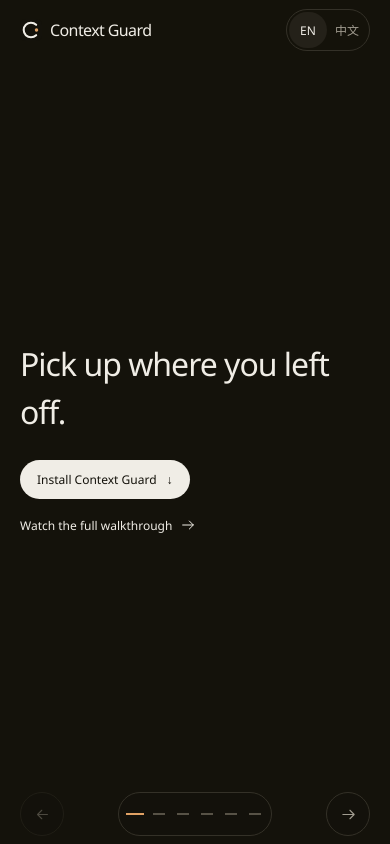
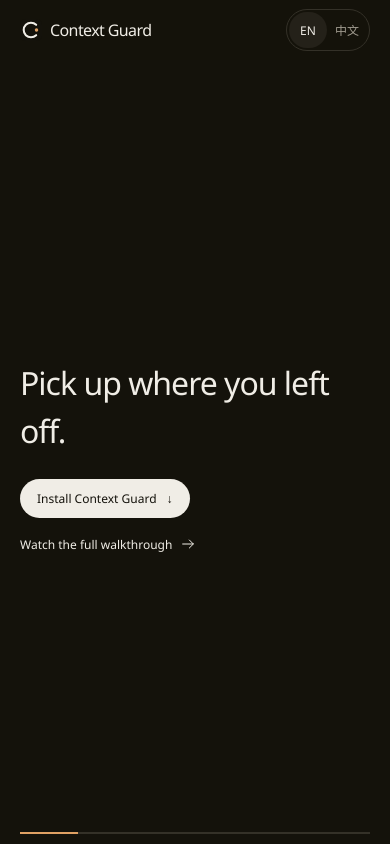
Before and after one commit to Michel-Johnson/Context-Guard-Skill, a React (Vite) app in the folder site/: page / in a window 390 px wide. Built offline with nearby package versions, Linux system fonts and the light colour scheme.

Commit message:
Drive promotion pages with wheel gestures

```diff
--- a/site/src/App.tsx
+++ b/site/src/App.tsx
@@ -1,4 +1,4 @@
-import { useCallback, useEffect, useState, type MouseEvent as ReactMouseEvent, type ReactNode } from "react";
+import { useCallback, useEffect, useRef, useState, type MouseEvent as ReactMouseEvent, type ReactNode } from "react";
 import { MotionConfig, useReducedMotion } from "motion/react";
 import { Icon } from "./components";
 import { Workbench } from "./Workbench";
@@ -33,8 +33,8 @@
     <div
       className={`site-page page-${id}`}
       data-page={id}
+      data-active={active ? "true" : undefined}
       tabIndex={active ? -1 : undefined}
-      hidden={!active}
       inert={!active}
       aria-hidden={!active}
     >
@@ -66,27 +66,40 @@
   const [workbenchRevision, setWorkbenchRevision] = useState(0);
   const [debugRevision, setDebugRevision] = useState(0);
   const [activePage, setActivePage] = useState<PageId>(pageFromHash);
+  const activePageRef = useRef(activePage);
+  const [pageDirection, setPageDirection] = useState<"up" | "down">("down");
   const activeIndex = pageIds.indexOf(activePage);
+  const wheelGesture = useRef({ delta: 0, locked: false, release: 0, lastEvent: 0 });
+
+  const showPage = useCallback((page: PageId) => {
+    const previous = pageIds.indexOf(activePageRef.current);
+    const next = pageIds.indexOf(page);
+    if (previous === next) return;
+    setPageDirection(next > previous ? "down" : "up");
+    activePageRef.current = page;
+    setActivePage(page);
+  }, []);
 
   useEffect(() => {
-    const sync = () => setActivePage(pageFromHash());
+    const sync = () => showPage(pageFromHash());
     window.addEventListener("hashchange", sync);
     window.addEventListener("popstate", sync);
     return () => {
       window.removeEventListener("hashchange", sync);
       window.removeEventListener("popstate", sync);
     };
-  }, []);
+  }, [showPage]);
 
   const goToPage = useCallback((page: PageId) => {
     if (location.hash !== `#${page}`) history.pushState(history.state, "", `#${page}`);
-    setActivePage(page);
-  }, []);
+    showPage(page);
+  }, [showPage]);
 
   const movePage = useCallback((offset: number) => {
-    const next = Math.max(0, Math.min(pageIds.length - 1, activeIndex + offset));
-    if (next !== activeIndex) goToPage(pageIds[next]);
-  }, [activeIndex, goToPage]);
+    const current = pageIds.indexOf(activePageRef.current);
+    const next = Math.max(0, Math.min(pageIds.length - 1, current + offset));
+    if (next !== current) goToPage(pageIds[next]);
+  }, [goToPage]);
 
   useEffect(() => {
     function onKeyDown(event: KeyboardEvent) {
@@ -101,6 +114,59 @@
     window.addEventListener("keydown", onKeyDown);
     return () => window.removeEventListener("keydown", onKeyDown);
   }, [movePage]);
+
+  const turnPageFromWheel = useCallback((deltaX: number, deltaY: number, deltaMode: number, ctrlKey: boolean) => {
+    if (ctrlKey || !deltaY || Math.abs(deltaY) <= Math.abs(deltaX)) return false;
+    const gesture = wheelGesture.current;
+    gesture.lastEvent = performance.now();
+    if (gesture.locked) return true;
+    const scheduleRelease = (minimumDelay: number) => {
+      window.clearTimeout(gesture.release);
+      const release = () => {
+        const idleFor = performance.now() - gesture.lastEvent;
+        if (idleFor < 140) {
+          gesture.release = window.setTimeout(release, 140 - idleFor);
+          return;
+        }
+        gesture.delta = 0;
+        gesture.locked = false;
+      };
+      gesture.release = window.setTimeout(release, minimumDelay);
+    };
+    const unit = deltaMode === WheelEvent.DOM_DELTA_LINE ? 16
+      : deltaMode === WheelEvent.DOM_DELTA_PAGE ? window.innerHeight : 1;
+    gesture.delta += deltaY * unit;
+    if (Math.abs(gesture.delta) < 48) {
+      scheduleRelease(140);
+      return true;
+    }
+    const direction = Math.sign(gesture.delta);
+    gesture.delta = 0;
+    gesture.locked = true;
+    scheduleRelease(760);
+    movePage(direction);
+    return true;
+  }, [movePage]);
+
+  useEffect(() => {
+    function onWheel(event: WheelEvent) {
+      if (event.target instanceof Element && event.target.closest("input, textarea, select, [contenteditable='true']")) return;
+      if (turnPageFromWheel(event.deltaX, event.deltaY, event.deltaMode, event.ctrlKey)) event.preventDefault();
+    }
+    function onFrameWheel(event: MessageEvent) {
+      if (event.origin !== "null" || event.data?.source !== "cg-workbench-tour" || event.data?.type !== "page-wheel") return;
+      turnPageFromWheel(Number(event.data.deltaX) || 0, Number(event.data.deltaY) || 0, Number(event.data.deltaMode) || 0, Boolean(event.data.ctrlKey));
+    }
+    window.addEventListener("wheel", onWheel, { passive: false });
+    window.addEventListener("message", onFrameWheel);
+    return () => {
+      window.removeEventListener("wheel", onWheel);
+      window.removeEventListener("message", onFrameWheel);
+      window.clearTimeout(wheelGesture.current.release);
+      wheelGesture.current.delta = 0;
+      wheelGesture.current.locked = false;
+    };
+  }, [turnPageFromWheel]);
 
   function handlePageLink(event: ReactMouseEvent<HTMLDivElement>) {
     if (event.defaultPrevented || event.button !== 0 || event.metaKey || event.ctrlKey || event.shiftKey || event.altKey) return;
@@ -162,6 +228,11 @@
           </div>
         </header>
         <main id="top" className="page-deck" key={language}>
+          <div
+            className="page-track"
+            data-direction={pageDirection}
+            style={{ transform: `translate3d(0, -${activeIndex * 100}%, 0)` }}
+          >
           <Page id="home" active={activePage === "home"}>
             <section className="hero" id="home" aria-labelledby="hero-title">
               <h1 id="hero-title">
@@ -248,23 +319,14 @@
               </footer>
             </div>
           </Page>
+          </div>
         </main>
-        <nav className="page-controls" aria-label={t("页面导航")}>
-          <button className="page-control page-control-previous" type="button" onClick={() => movePage(-1)} disabled={activeIndex === 0} aria-label={t("上一页")}>
-            <Icon name="back" size={17} /><span>{t("上一页")}</span>
-          </button>
-          <div className="page-dots">
-            {pageIds.map((page) => (
-              <button key={page} type="button" className={page === activePage ? "active" : ""}
-                aria-current={page === activePage ? "page" : undefined}
-                aria-label={`${t("转到")} ${t(pageLabels[page])}`}
-                onClick={() => goToPage(page)}><span /></button>
-            ))}
-          </div>
-          <button className="page-control page-control-next" type="button" onClick={() => movePage(1)} disabled={activeIndex === pageIds.length - 1} aria-label={t("下一页")}>
-            <span>{t("下一页")}</span><Icon name="arrow" size={17} />
-          </button>
-        </nav>
+        <div className="page-position" aria-hidden="true">
+          <span style={{ width: `${((activeIndex + 1) / pageIds.length) * 100}%` }} />
+        </div>
+        <div className="visually-hidden" aria-live="polite">
+          {t("当前页面")}：{t(pageLabels[activePage])}
+        </div>
       </div>
     </MotionConfig>
   );
--- a/site/src/Workbench.tsx
+++ b/site/src/Workbench.tsx
@@ -211,6 +211,9 @@
     if (ready) send({ type: "motion", reduced });
     if (reduced) setPlaying(false);
   }, [ready, reduced]);
+  useEffect(() => {
+    if (ready) send({ type: "page-wheel", enabled: !manual && !exploring });
+  }, [ready, manual, exploring, send]);
 
   function jump(next: number, play = false) {
     if (!ready) return;
--- a/site/src/locales/en.json
+++ b/site/src/locales/en.json
@@ -2,11 +2,8 @@
   "跳到工作台演示": "Skip to workbench demo",
   "Context Guard 首页": "Context Guard home",
   "主导航": "Main navigation",
-  "页面导航": "Page navigation",
   "首页": "Home",
-  "上一页": "Previous",
-  "下一页": "Next",
-  "转到": "Go to",
+  "当前页面": "Current page",
   "更多场景": "More scenarios",
   "工作台": "Workbench",
   "使用演示": "See it in action",
--- a/site/src/styles.css
+++ b/site/src/styles.css
@@ -433,25 +433,38 @@
   min-height: 0;
   overflow: hidden;
 }
+.page-track {
+  position: relative;
+  display: flex;
+  flex-direction: column;
+  width: 100%;
+  height: 100%;
+  transition: transform 760ms cubic-bezier(.77, 0, .175, 1);
+}
 .site-page {
-  position: absolute;
-  inset: 0;
+  position: relative;
+  flex: 0 0 100%;
   display: grid;
   grid-template-columns: minmax(0, 1fr);
   align-items: center;
+  width: 100%;
+  height: 100%;
   min-width: 0;
   min-height: 0;
-  padding: clamp(10px, 2.5vh, 24px) 0 72px;
+  padding: clamp(10px, 2.5vh, 24px) 0 34px;
   overflow: hidden;
 }
-.site-page[hidden] {
-  display: none;
+.site-page[data-active="true"] > * {
+  animation: page-content-enter 680ms cubic-bezier(.22, .68, 0, 1) both;
 }
-.site-page:not([hidden]) > * {
-  animation: page-enter 360ms cubic-bezier(.22, .68, 0, 1) both;
+.page-track[data-direction="down"] {
+  --page-enter-y: 34px;
 }
-@keyframes page-enter {
-  from { opacity: 0; transform: translateY(12px); }
+.page-track[data-direction="up"] {
+  --page-enter-y: -34px;
+}
+@keyframes page-content-enter {
+  from { opacity: .35; transform: translateY(var(--page-enter-y)); }
   to { opacity: 1; transform: translateY(0); }
 }
 .page-home .hero {
@@ -546,75 +559,33 @@
 .page-install .footer-links {
   width: auto;
 }
-.page-controls {
+.page-position {
   position: absolute;
   z-index: 40;
   left: 36px;
   right: 36px;
-  bottom: 12px;
-  display: grid;
-  grid-template-columns: minmax(110px, 1fr) auto minmax(110px, 1fr);
-  align-items: center;
+  bottom: 16px;
+  height: 2px;
+  overflow: hidden;
+  background: var(--line);
   pointer-events: none;
 }
-.page-controls button {
-  pointer-events: auto;
+.page-position span {
+  display: block;
+  height: 100%;
+  background: var(--amber);
+  transition: width 760ms cubic-bezier(.77, 0, .175, 1);
 }
-.page-control {
-  display: inline-flex;
-  align-items: center;
-  gap: 9px;
-  min-width: 108px;
-  min-height: 44px;
-  padding: 8px 12px;
-  color: var(--muted);
-  border: 1px solid var(--line);
-  border-radius: 24px;
-  background: #14120be8;
-}
-.page-control:hover:not(:disabled) {
-  color: var(--text);
-  border-color: #575246;
-}
-.page-control-previous {
-  justify-self: start;
-}
-.page-control-next {
-  justify-self: end;
-  justify-content: flex-end;
-}
-.page-dots {
-  display: flex;
-  align-items: center;
-  justify-content: center;
-  padding: 0 8px;
-  border: 1px solid var(--line);
-  border-radius: 24px;
-  background: #14120be8;
-  pointer-events: auto;
-}
-.page-dots button {
-  position: relative;
-  width: 30px;
-  height: 42px;
+.visually-hidden {
+  position: absolute;
+  width: 1px;
+  height: 1px;
   padding: 0;
-}
-.page-dots button span {
-  position: absolute;
-  left: 7px;
-  right: 7px;
-  top: 20px;
-  height: 2px;
-  background: #575246;
-  transition: left 180ms, right 180ms, background 180ms;
-}
-.page-dots button:hover span {
-  background: var(--text);
-}
-.page-dots button.active span {
-  left: 3px;
-  right: 3px;
-  background: var(--amber);
+  margin: -1px;
+  overflow: hidden;
+  clip: rect(0, 0, 0, 0);
+  white-space: nowrap;
+  border: 0;
 }
 .reduce-motion *,
 .reduce-motion *::before,
@@ -770,14 +741,8 @@
 @media (max-width: 560px) {
   .header-install { display: none; }
   .site-header, .header-actions { gap: 12px; }
-  .site-page { padding-bottom: 66px; }
-  .page-controls { left: 20px; right: 20px; bottom: 8px; grid-template-columns: 44px 1fr 44px; }
-  .page-control { min-width: 44px; width: 44px; padding: 0; justify-content: center; }
-  .page-control span { display: none; }
-  .page-dots { justify-self: center; padding: 0 4px; }
-  .page-dots button { width: 24px; }
-  .page-dots button span { left: 6px; right: 6px; }
-  .page-dots button.active span { left: 3px; right: 3px; }
+  .site-page { padding-bottom: 28px; }
+  .page-position { left: 20px; right: 20px; bottom: 10px; }
   .page-clients .client-demo-heading { margin-bottom: 4px; }
   .page-clients .client-demo-heading h2 { font-size: 20px; }
   .page-clients .client-demo-tabs button { min-height: 40px; padding-block: 6px; }
```
Also changed, not shown: site/src/workbench-tour.js (+27 -1 lines), 2 other files (tests, documents, lock files or other folders).
